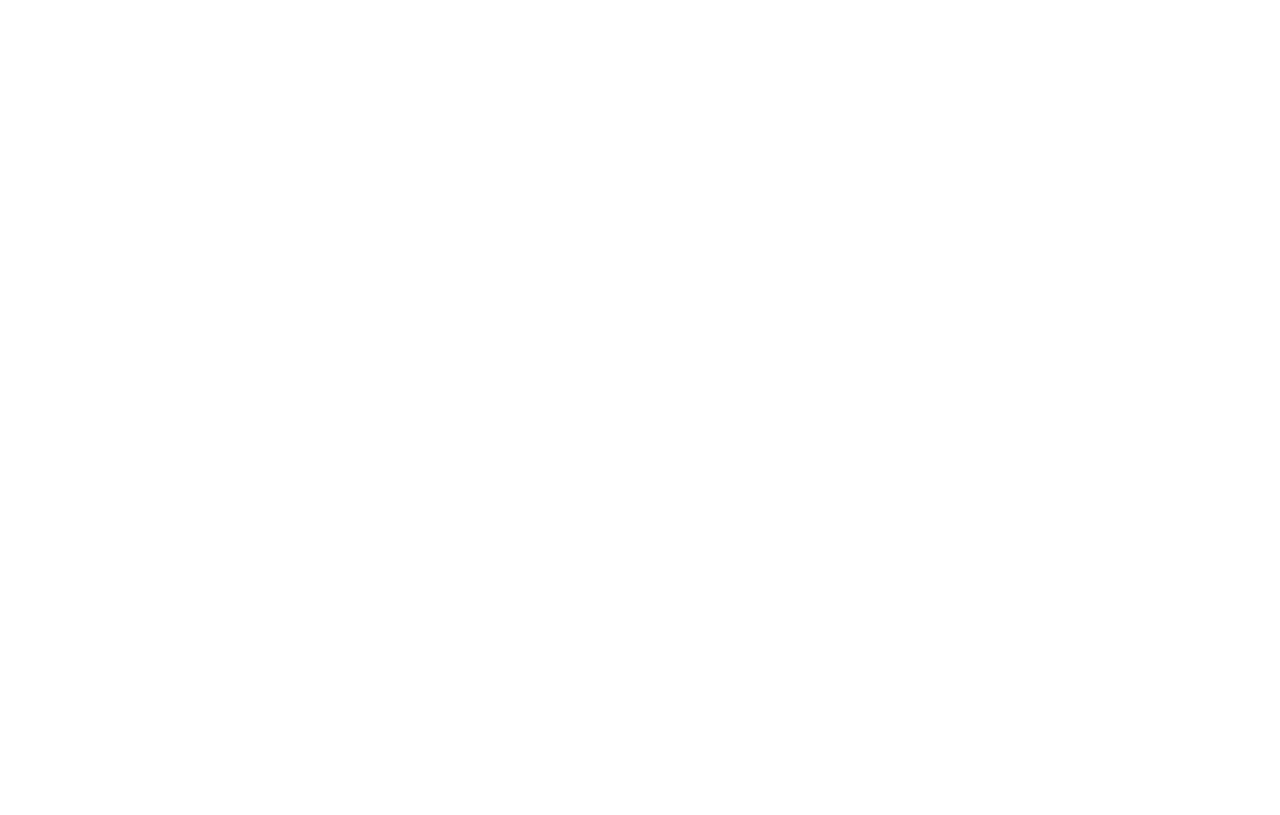
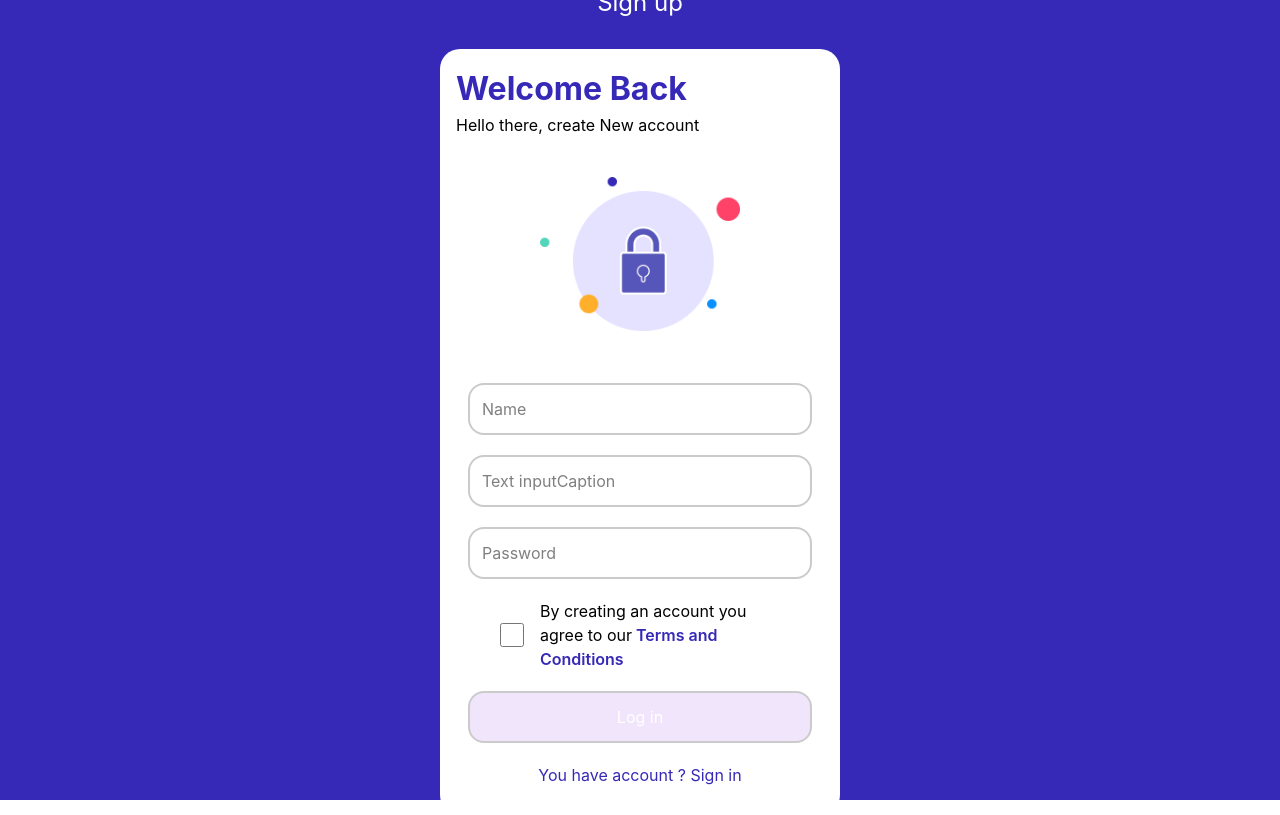
Before and after one commit to Azadi-Front-Dev/Amoozeshyar_Plus, a React (Vite) app: page /Signup in a window 1280 px wide. Before the commit this address had no page. Built offline with nearby package versions, Linux system fonts and the light colour scheme.

Commit message:
feat : Signin page design

```diff
--- a/src/App.jsx
+++ b/src/App.jsx
@@ -4,11 +4,13 @@
 import reactLogo from "./assets/react.svg";
 import viteLogo from "./assets/vite.svg";
 import Home from "./Pages/Home";
-import Login from "./Pages/Login";
+import Signin from "./Pages/Signin";
+import Signup from "./Pages/Signup";
 
 const routes = [
   { path: "/", element: <Home /> },
-  { path: "/Login", element: <Login /> },
+  { path: "/Signin", element: <Signin /> },
+  { path: "/Signup", element: <Signup /> },
 ];
 function App() {
   const router = useRoutes(routes);
--- /dev/null
+++ b/src/Components/Login/Logo.jsx
@@ -0,0 +1,11 @@
+import React from "react";
+
+const Logo = () => {
+  return (
+    <div className="w-full flex items-center justify-center p-10">
+      <img src="./Images/Login/Logo.png " alt="Logo" className="w-50" />
+    </div>
+  );
+};
+
+export default Logo;
--- a/src/Pages/Login.jsx
+++ b/src/Pages/Signin.jsx
@@ -1,30 +1,32 @@
 import React from "react";
 import InputLogin from "../Components/Login/InputLogin";
+import Logo from "../Components/Login/Logo";
+import { Link } from "react-router-dom";
 
-const Login = () => {
+const Signin = () => {
   return (
     <div className=" w-full h-screen bg-My-blue flex flex-col items-center justify-center gap-7 p-3">
-      <h3 className="text-white text-[24px]">Log in</h3>
+      <h3 className="text-white text-[24px]">Sign in</h3>
       <div className="flex-col items-center justify-start w-full max-w-100   bg-white rounded-[20px] p-4">
         <h3 className="text-My-blue text-[32px] font-bold "> Welcome Back</h3>
         <h5 className=" text-[16px] "> Hello there, sign in to continue</h5>
 
-        <div className="w-full flex items-center justify-center p-10">
-          <img src="./Images/Login/Logo.png " alt="Logo" className="w-50" />
-        </div>
+        <Logo />
         <div className="w-full flex flex-col items-center justify-center  p-3 gap-5">
           <InputLogin type="text" placeholder="Text inputCaption" />
           <InputLogin type="password" placeholder="Password" />
 
-          <h5 className=" text-[16px] text-My-gray ">Forgot your password ?</h5>
+          <h5 className=" text-[16px] ">Forgot your password ?</h5>
           <button className="w-full border-2 border-My-gray bg-My-purlpe text-white  rounded-2xl p-3">
             Log in
           </button>
-          <h5 className=" text-[16px] text-My-blue ">You dont have account ? Sign in</h5>
+          <h5 className=" text-[16px] text-My-blue ">
+            <Link to={"/Signup"}>You dont have account ? Sign up</Link>
+          </h5>
         </div>
       </div>
     </div>
   );
 };
 
-export default Login;
+export default Signin;
--- /dev/null
+++ b/src/Pages/Signup.jsx
@@ -0,0 +1,41 @@
+import React from "react";
+import InputLogin from "../Components/Login/InputLogin";
+import Logo from "../Components/Login/Logo";
+import { Link } from "react-router-dom";
+
+const Signup = () => {
+  return (
+    <div className=" w-full h-screen bg-My-blue flex flex-col items-center justify-center gap-7 p-3">
+      <h3 className="text-white text-[24px]">Sign up</h3>
+      <div className="flex-col items-center justify-start w-full max-w-100   bg-white rounded-[20px] p-4">
+        <h3 className="text-My-blue text-[32px] font-bold "> Welcome Back</h3>
+        <h5 className=" text-[16px] "> Hello there, create New account</h5>
+        <Logo />
+        <div className="w-full flex flex-col items-center justify-center  p-3 gap-5">
+          <InputLogin type="text" placeholder="Name" />
+          <InputLogin type="text" placeholder="Text inputCaption" />
+          <InputLogin type="password" placeholder="Password" />
+          <div className=" text-[16px] flex items-center justify-center gap-4">
+            <input type="checkbox" placeholder="Password" className="w-6 h-6" />
+            <div className="flex items-center justify-center max-w-60">
+              <p>
+                By creating an account you agree to our
+                <span className="font-semibold text-My-blue cursor-pointer m-1">
+                  Terms and Conditions
+                </span>
+              </p>
+            </div>
+          </div>
+          <button className="w-full border-2 border-My-gray bg-My-purlpe text-white  rounded-2xl p-3">
+            Log in
+          </button>
+          <h5 className=" text-[16px] text-My-blue ">
+            <Link to={"/Signin"}>You have account ? Sign in</Link>
+          </h5>
+        </div>
+      </div>
+    </div>
+  );
+};
+
+export default Signup;
```
